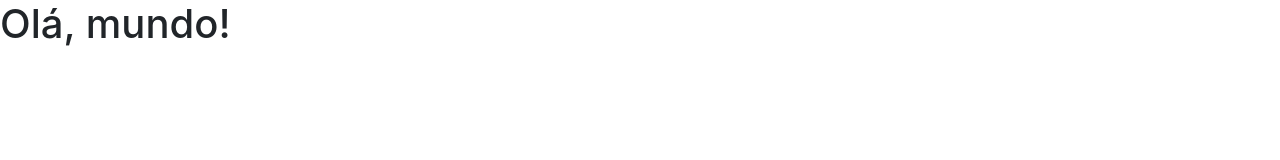
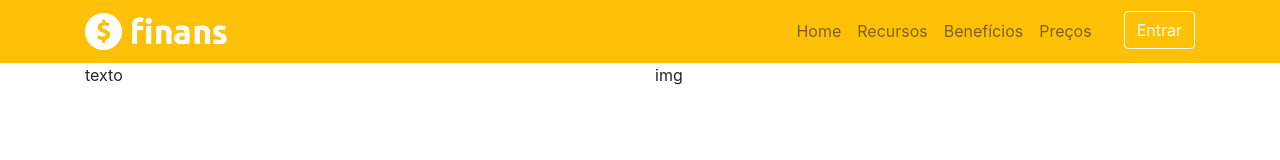
Before and after one commit to TonyLs03/Finans, a plain HTML site: page index.html in a window 1280 px wide. Drawn offline with nearby package versions, Linux system fonts and the light colour scheme.

Commit message:
home
logo, barra de navegação e preparando home da página

```diff
--- a/index.html
+++ b/index.html
@@ -24,10 +24,62 @@
       crossorigin="anonymous"
     />
 
+    <!-- estilo customizado -->
+    <link rel="stylesheet" type="text/css" href="css/estilo.css" />
+
     <title>Finans - finanças pessoais</title>
   </head>
   <body>
-    <h1>Olá, mundo!</h1>
+    <header>
+      <nav class="navbar navbar-expand-sm navbar-light bg-warning">
+        <div class="container">
+          <a href="#" class="navbar-brand">
+            <img src="img/logo.png" width="142" />
+          </a>
+
+          <!-- botao hamburguer -->
+          <button
+            class="navbar-toggler"
+            data-toggle="collapse"
+            data-target="#nav-principal"
+          >
+            <span class="navbar-toggler-icon"></span>
+          </button>
+
+          <!-- navegação -->
+          <div class="collapse navbar-collapse" id="nav-principal">
+            <ul class="navbar-nav ml-auto">
+              <li class="nav-item">
+                <a href="" class="nav-link">Home</a>
+              </li>
+              <li class="nav-item">
+                <a href="" class="nav-link">Recursos</a>
+              </li>
+              <li class="nav-item">
+                <a href="" class="nav-link">Benefícios</a>
+              </li>
+              <li class="nav-item">
+                <a href="" class="nav-link">Preços</a>
+              </li>
+              <li class="nav-item">
+                <a href="" class="btn btn-outline-light ml-4">Entrar</a>
+              </li>
+            </ul>
+          </div>
+        </div>
+      </nav>
+    </header>
+
+    <!-- início da sessão -->
+    <section id="Home">
+      <div class="container">
+        <div class="row">
+          <div class="col-md-6">texto</div>
+          <div class="col-md-6">img</div>
+        </div>
+      </div>
+    </section>
+    <!-- fim da sessão -->
 
     <!-- JavaScript (Opcional) -->
     <!-- jQuery primeiro, depois Popper.js, depois Bootstrap JS -->
```
Also changed, not shown: css/estilo.css (added).
